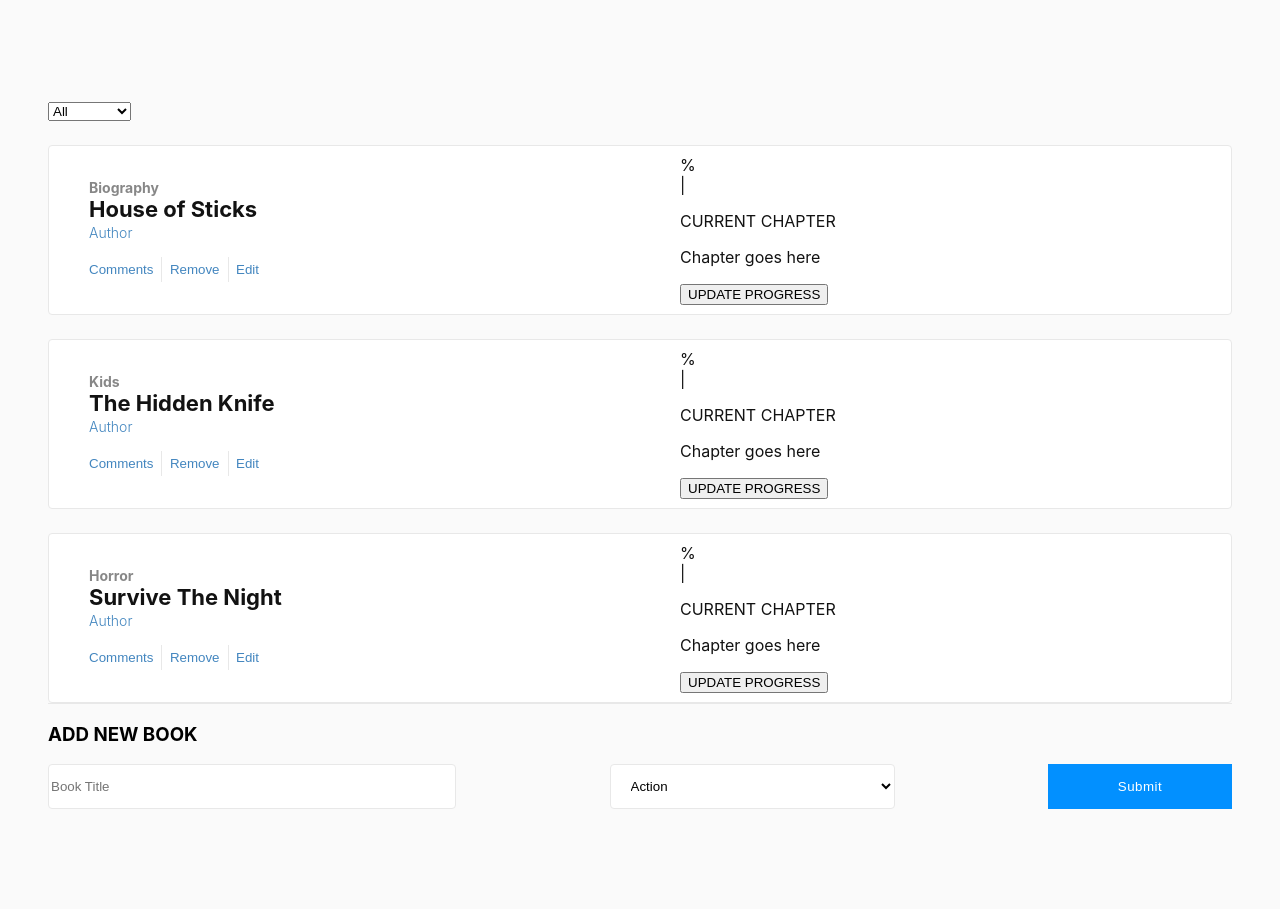
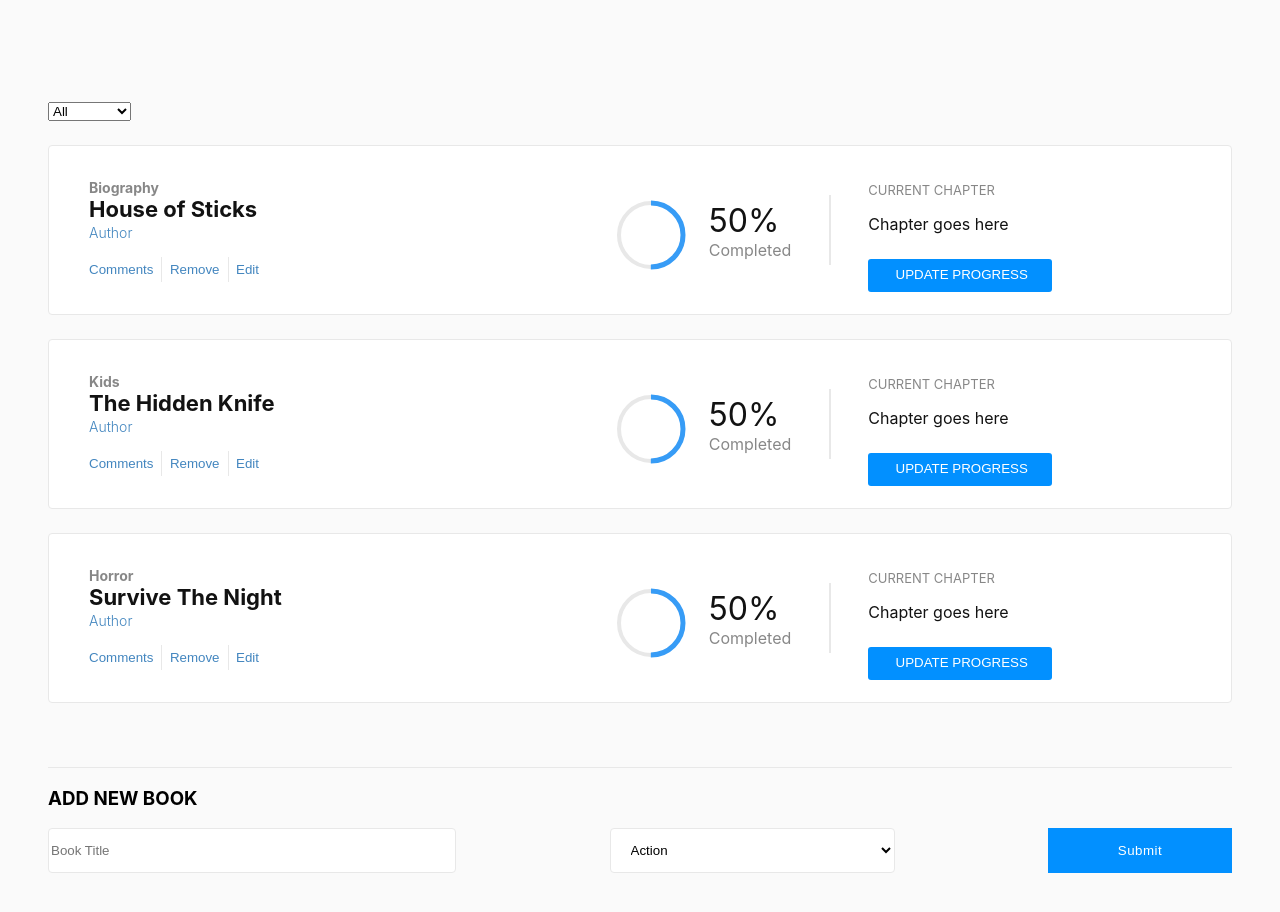
Before and after one commit to gscarv13/bookstore-cms, a React (Create React App) app: page / in a window 1280 px wide. Shown: the top 912 px of the page. Built offline with nearby package versions, Linux system fonts and the light colour scheme.

Commit message:
Fix BookForm margin top, Finish Book css

```diff
--- a/src/components/Book.js
+++ b/src/components/Book.js
@@ -7,6 +7,12 @@ const displayFlex = {
   width: '170px',
   marginTop: '15px',
 };
+
+const calcProgress = (percent, circ) => circ - (percent * circ) / 100;
+const radius = (80 / 2) - (4 * 2);
+const calcCircumference = (radius) => radius * 2 * Math.PI;
+const currPercent = 50;
+const currCircumference = calcCircumference(radius);
 
 const Book = (props) => {
   const { bookInfo, handleClick } = props;
@@ -23,13 +29,48 @@ const Book = (props) => {
           <button className="Button-info" type="button">Edit</button>
         </div>
       </div>
-      <div>
-        <div className="progress"> % </div>
-        <div className="divider"> | </div>
-        <div className="current-progress">
-          <p>CURRENT CHAPTER</p>
-          <p>Chapter goes here</p>
-          <button type="button">UPDATE PROGRESS</button>
+      <div className="Book-Right-Container">
+        <div className="Progress-Container">
+          <div className="Rectangle">
+            <svg
+              className="progress-ring"
+              height="80"
+              width="80"
+            >
+              <circle
+                strokeWidth="4"
+                fill="transparent"
+                stroke="#e8e8e8"
+                r={radius}
+                cx="40"
+                cy="40"
+              />
+              <circle
+                className="progress-ring__circle"
+                strokeWidth="5"
+                strokeDasharray={`${currCircumference} ${currCircumference}`}
+                strokeDashoffset={calcProgress(currPercent, currCircumference)}
+                fill="transparent"
+                stroke="#379cf6"
+                r={radius}
+                cx="40"
+                cy="40"
+              />
+            </svg>
+          </div>
+          <div style={{ marginLeft: '20px' }}>
+            <p className="Percentage-Num">
+              {currPercent}
+              %
+            </p>
+            <p className="Completed">Completed</p>
+          </div>
+        </div>
+        <div className="Divider"> </div>
+        <div className="Current-Progress">
+          <p className="Current-Chapter-Title">CURRENT CHAPTER</p>
+          <p className="Current-Chapter">Chapter goes here</p>
+          <button className="Button-Progress" type="button">UPDATE PROGRESS</button>
         </div>
       </div>
     </div>
--- a/src/components/BooksForm.js
+++ b/src/components/BooksForm.js
@@ -38,7 +38,7 @@ const BooksForm = (props) => {
 
   return (
     <>
-      <div style={{ borderTop: '1px solid #e8e8e8' }}>
+      <div style={{ borderTop: '1px solid #e8e8e8', marginTop: '4rem' }}>
         <h3>ADD NEW BOOK</h3>
         <div className="Book-Form">
           <div>
--- a/src/stylesheet/Book.css
+++ b/src/stylesheet/Book.css
@@ -45,3 +45,73 @@
   font-weight: bold;
   margin: 0;
 }
+
+.Book-Right-Container {
+  width: 50%;
+  display: flex;
+  justify-content: space-around;
+  align-items: center;
+  margin-right: 10rem;
+}
+
+.Divider {
+  width: 0.125rem;
+  height: 4.375rem;
+  border: solid 1px #e8e8e8;
+}
+
+.Button-Progress {
+  width: 11.5rem;
+  height: 2.063rem;
+  padding: 0.438rem 1.188rem 0.5rem 1.375rem;
+  border: none;
+  border-radius: 3px;
+  background-color: #0290ff;
+  color: #fff;
+}
+
+.Current-Chapter-Title {
+  font-size: 0.813rem;
+  opacity: 0.5;
+}
+
+.Current-Chapter {
+  font-size: 1rem;
+  margin-bottom: 25px;
+}
+
+.Progress-Container {
+  display: flex;
+  align-items: center;
+}
+
+.Rectangle {
+  width: 5.625rem;
+  height: 5.62rem;
+  padding: 0.62rem 0.625rem 0.75rem 0.75rem;
+}
+
+.Progress-Bar {
+  width: 4.25rem;
+  height: 4.25rem;
+  border-style: solid;
+  border-width: 5px;
+  border-image-source: linear-gradient(to bottom, #307bbe, #379cf6);
+  border-image-slice: 1;
+}
+
+.Percentage-Num {
+  font-size: 2rem;
+  margin: 0;
+}
+
+.Completed {
+  margin: 0;
+  opacity: 0.5;
+}
+
+.progress-ring__circle {
+  transition: stroke-dashoffset 0.35s;
+  transform: rotate(-90deg);
+  transform-origin: 50% 50%;
+}
```
